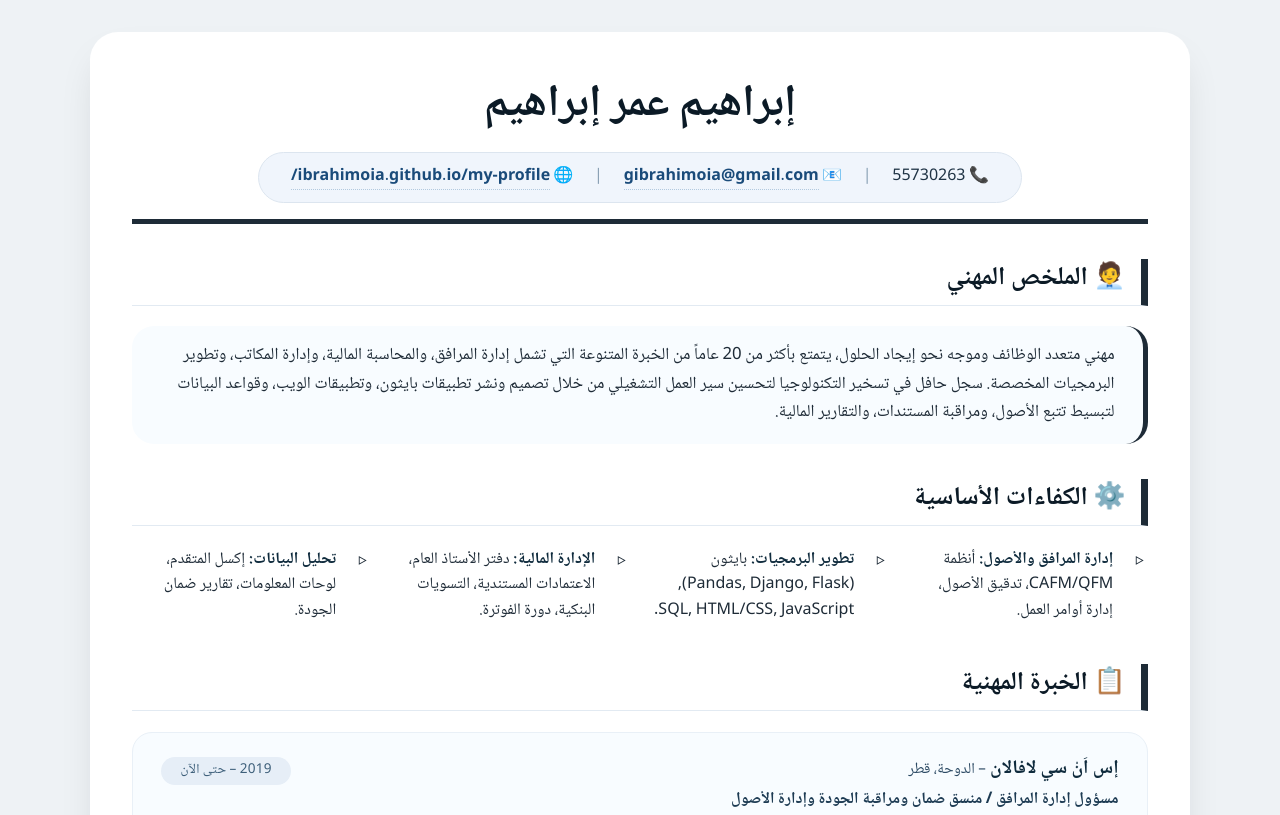
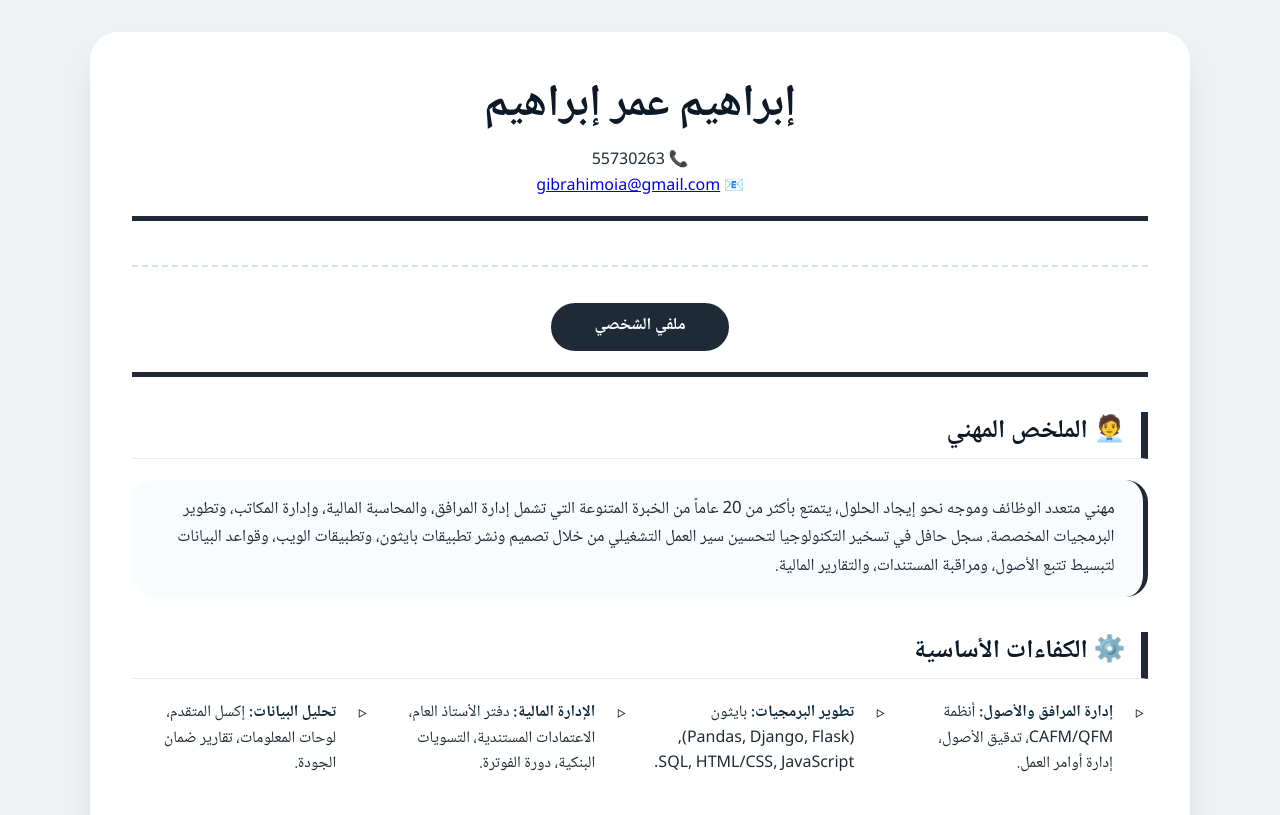
Before and after one commit to ibrahimoia/arabic-cv, a plain HTML site: page index.html in a window 1280 px wide. Shown: the top 815 px of the page. Drawn offline with Linux system fonts and the light colour scheme.

Commit message:
Update index.html

```diff
--- a/index.html
+++ b/index.html
@@ -396,15 +396,17 @@
         <!-- header -->
         <header>
             <h1>إبراهيم عمر إبراهيم</h1>
-            <div class="contact-info">
-                <span>📞 55730263</span>
-                <span class="sep">|</span>
-                <span>📧 <a href="mailto:gibrahimoia@gmail.com">gibrahimoia@gmail.com</a></span>
-                <span class="sep">|</span>
-                <span>🌐 <a href="https://ibrahimoia.github.io/my-profile/"
 
-target="_blank">ibrahimoia.github.io/my-profile/</a></span>
-            </div>
+                <p>📞 55730263</p>
+
+                <p>📧 <a href="mailto:gibrahimoia@gmail.com">gibrahimoia@gmail.com</a></p>
+
+               <header></header>
+	      <div class="qr-section">
+
+              <p><a href="https://ibrahimoia.github.io/my-profile/" target="_blank">ملفي الشخصي</a></p>
+              </div>
+
         </header>
 
         <!-- الملخص المهني -->
@@ -471,7 +473,7 @@ JavaScript.</li>
 
         <!-- الرابط / QR -->
         <div class="qr-section">
-            <p>🔗 يرجى زيارة الرابط للاطلاع على أعمالي:</p>
+
             <a href="https://ibrahimoia.pythonanywhere.com/login" target="_blank">بعض من أعمالي</a>
         </div>
 
```
